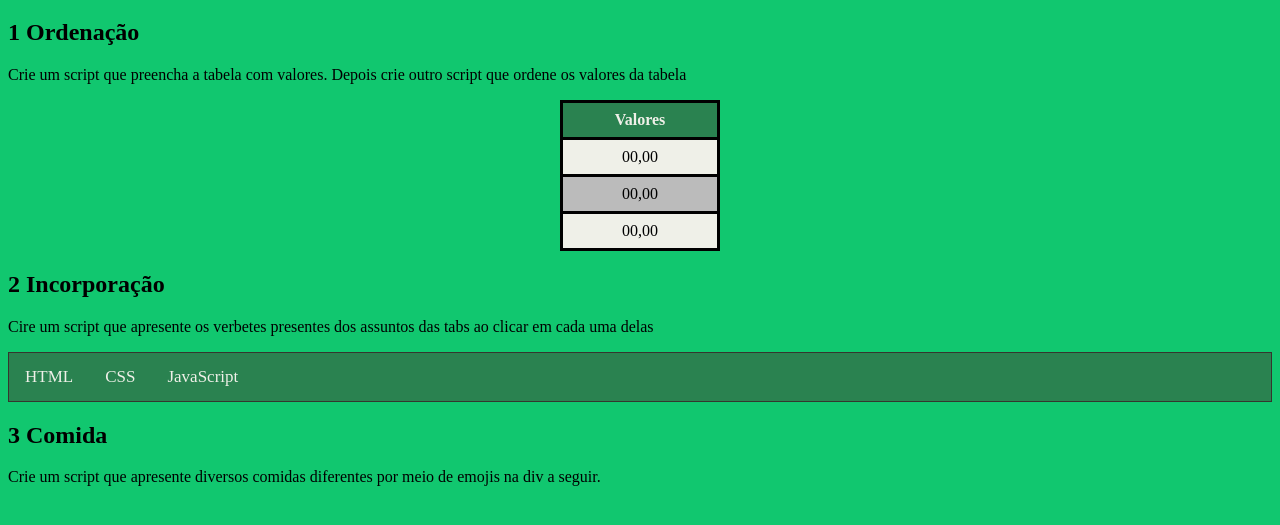
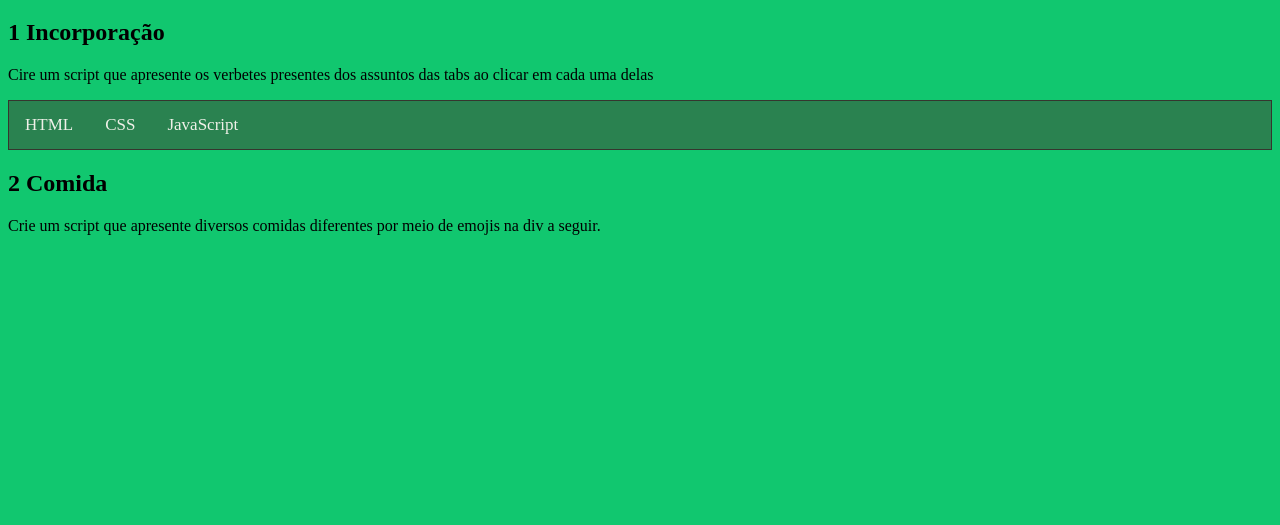
Before and after one commit to germinatech/Ex4_DOM, a plain HTML site: page index.html in a window 1280 px wide. Shown: the part 61-586 px from the top of the page. Drawn offline with Linux system fonts and the light colour scheme.

Commit message:
removendo uma

```diff
--- a/index.html
+++ b/index.html
@@ -9,29 +9,7 @@
   </head>
   <body>
     <h1>EX4 DOM</h1>
-    <h2>1 Ordenação</h2>
-    <p>
-      Crie um script que preencha a tabela com valores. Depois crie outro script
-      que ordene os valores da tabela
-    </p>
-    <table id="t1">
-      <th>Valores</th>
-      <tr>
-        <td>00,00</td>
-      </tr>
-      <tr>
-        <td>00,00</td>
-      </tr>
-      <tr>
-        <td>00,00</td>
-      </tr>
-    </table>
-    <!-----------------Resposta do Exercício 1------------>
-
-
-    <!---------------------------------------------------->
-
-    <h2>2 Incorporação</h2>
+    <h2>1 Incorporação</h2>
     <p>
       Cire um script que apresente os verbetes presentes dos assuntos das tabs
       ao clicar em cada uma delas
@@ -45,19 +23,19 @@
     <article id="css" class="conteudo"></article>
     <article id="javascript" class="conteudo"></article>
 
-    <!-----------------Resposta do Exercício 2------------>
+    <!-----------------Resposta do Exercício 1------------>
 
 
     <!---------------------------------------------------->
 
-    <h2>3 Comida</h2>
+    <h2>2 Comida</h2>
     <p id="comida">
       Crie um script que apresente diversos comidas diferentes por meio de
       emojis na div a seguir.
     </p>
     <div></div>
 
-    <!-----------------Resposta do Exercício 3------------>
+    <!-----------------Resposta do Exercício 2------------>
 
 
     <!---------------------------------------------------->
```
